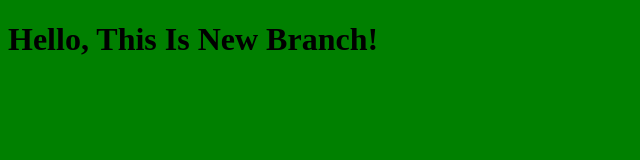
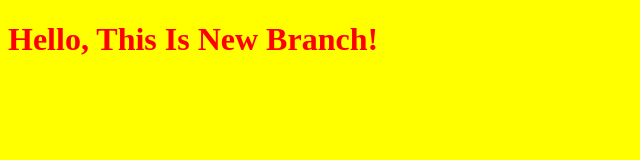
Before and after one commit to sulaiman10hasan/myProject, a plain HTML site: page index.html in a window 1280 px wide. Shown: the whole page, without its empty margins (0-640 px from the left). Drawn offline with Linux system fonts and the light colour scheme.

Commit message:
changung background color to yellow

```diff
--- a/style.css
+++ b/style.css
@@ -1,7 +1,7 @@
 h1 {
-    color: black;
+    color: red;
 }
 
 body {
-    background-color: green;
+    background-color: yellow;
 }
```
